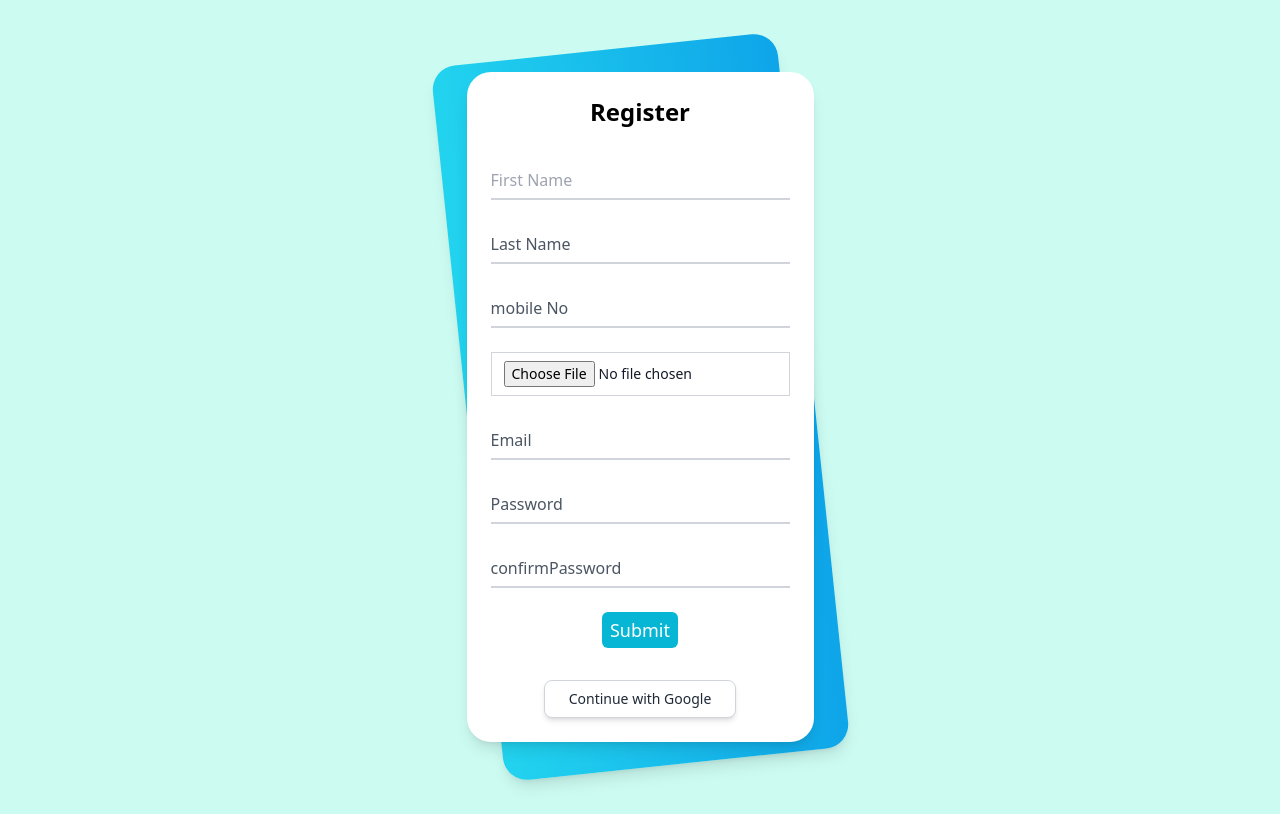
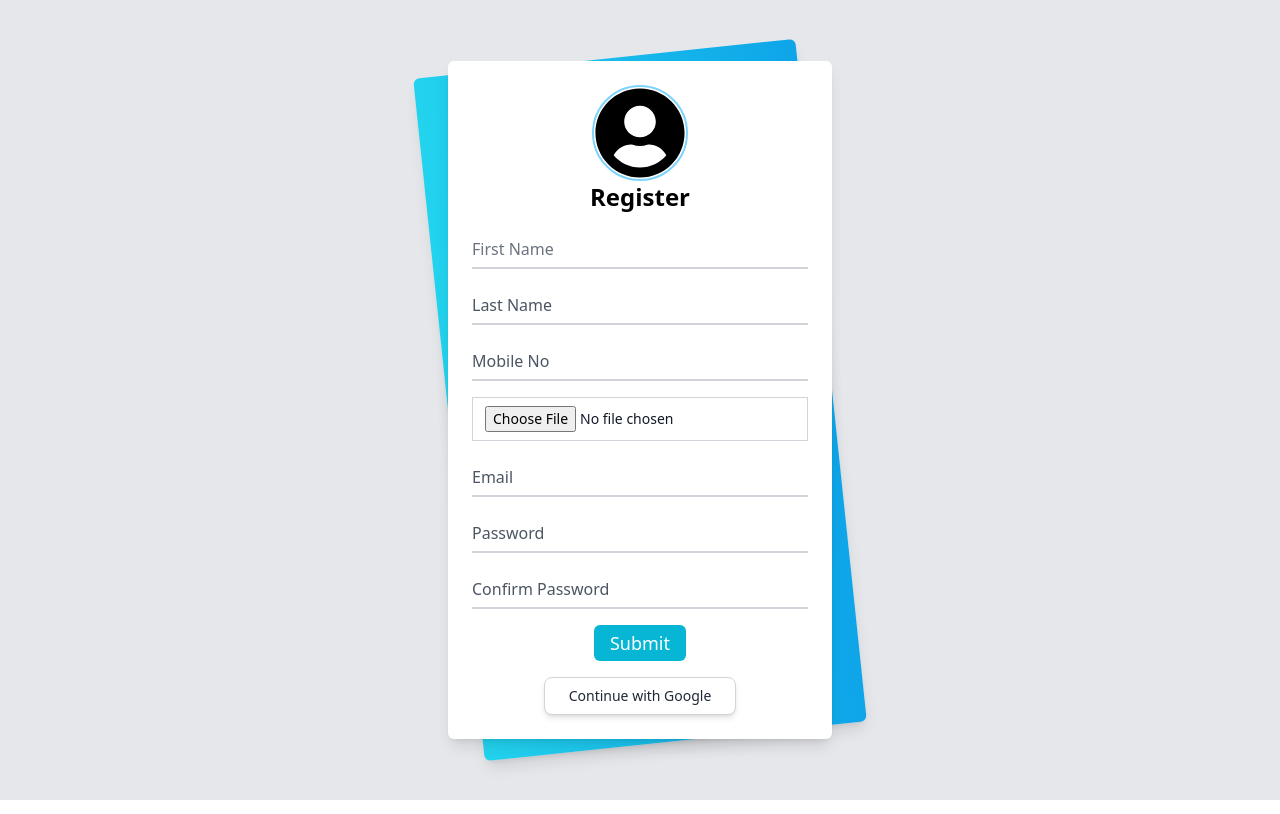
Before and after one commit to vikash-kanauja/React-firebase, a React (Create React App) app: page / in a window 1280 px wide. Built offline with nearby package versions, Linux system fonts and the light colour scheme; no server answers.

Commit message:
implement firebase API and all use information and image are store in firebase db

```diff
--- a/src/App.js
+++ b/src/App.js
@@ -1,10 +1,13 @@
-
-import RegisterPage from "./pages/Register"
-
+import { Route, Routes } from "react-router-dom";
+import Home from "./pages/Home";
+import Register from "./pages/Register"
 function App() {
   return (
     <div className="App">
-         <RegisterPage />
+      <Routes>
+        <Route path="/home" element={<Home />} />
+        <Route path="/" element={<Register />} />
+      </Routes>
     </div>
   );
 }
--- a/src/firebase/firebaseConfig.js
+++ b/src/firebase/firebaseConfig.js
@@ -1,14 +1,19 @@
 import { initializeApp } from "firebase/app";
 import { getAuth } from "firebase/auth";
+import { getFirestore } from "firebase/firestore";
+import { getStorage } from "firebase/storage";
+
 const firebaseConfig = {
   apiKey: process.env.REACT_APP_API_KEY,
   authDomain: process.env.REACT_APP_AUTH_DOMAIN,
   projectId: process.env.REACT_APP_PROJECT_ID,
   storageBucket: process.env.REACT_APP_STORAGE_BUCKET,
   messagingSenderId: process.env.REACT_APP_MESSAGING_SENDER_ID,
-  appId: process.env.REACT_APP_APP_ID
+  appId: process.env.REACT_APP_APP_ID,
+  measurementId: process.env.REACT_APP_MEASUREMENTID
 };
 
-// Initialize Firebase
 const app = initializeApp(firebaseConfig);
 export const auth = getAuth(app);
+export const imageStorage = getStorage(app);
+export const db = getFirestore(app)
--- a/src/index.js
+++ b/src/index.js
@@ -1,14 +1,15 @@
 import React from 'react';
-import { Provider } from 'react-redux';
 import ReactDOM from 'react-dom/client';
 import './index.css';
 import App from './App';
+import { Provider } from 'react-redux';
 import { store } from './redux/store';
+import { HashRouter } from 'react-router-dom';
 const root = ReactDOM.createRoot(document.getElementById('root'));
 root.render(
-  <React.StrictMode>
-    <Provider store ={store} >
-    <App />
+  <HashRouter>
+    <Provider store={store}>
+      <App />
     </Provider>
-  </React.StrictMode>
+  </HashRouter>
 );
--- /dev/null
+++ b/src/pages/Home.js
@@ -0,0 +1,31 @@
+import React from 'react';
+import { signOut } from "firebase/auth";
+import { auth } from '../firebase/firebaseConfig';
+import { useNavigate } from 'react-router-dom';
+
+const Home = () => {
+  const navigate = useNavigate();
+  const handleLogout = async () => {
+    try {
+      signOut(auth)
+      navigate("/");
+      console.log("Signed out successfully")
+    }
+    catch (error) {
+    }
+  }
+  return (
+    <nav>
+      <p>
+        Welcome Home
+      </p>
+      <div>
+        <button onClick={handleLogout}>
+          Logout
+        </button>
+      </div>
+    </nav>
+  )
+}
+
+export default Home;
--- a/src/pages/Register.js
+++ b/src/pages/Register.js
@@ -1,8 +1,10 @@
 import React, { useState } from "react";
-import { useDispatch } from "react-redux";
-import signupUser from "../redux/reducer/authReducer"
+import { useDispatch, useSelector } from "react-redux";
+import { signupUser, storeUserData } from "../redux/reducer/authReducer"
+import { useNavigate } from "react-router-dom";
+import { FaUserCircle } from "react-icons/fa";
 
-const RegisterPage = () => {
+const Register = () => {
   const [formData, setFormData] = useState({
     firstName: "",
     lastName: "",
@@ -12,64 +14,179 @@ const RegisterPage = () => {
     password: "",
     confirmPassword: "",
   });
-
+  const navigate = useNavigate();
   const dispatch = useDispatch();
 
+  const { loading } = useSelector(state => state.auth)
   const handleChange = (e) => {
     setFormData({ ...formData, [e.target.name]: e.target.value });
   };
 
   const handlePhotoChange = (e) => {
-        setFormData({ ...formData, profilePhoto: e.target.files[0] });
+    setFormData({
+      ...formData, profilePhoto: e.target.files[0],
+    });
   };
 
   const handleSubmit = async (e) => {
     e.preventDefault();
-        const res = await dispatch(signupUser(formData));
-        console.log(res);
+    const res = await dispatch(signupUser({ email: formData.email, password: formData.password }));
+    const userId = res.payload.uid
+    if (userId) {
+      await dispatch(storeUserData({ userId, formData }))
+    }
+    navigate("/home");
   };
-
   return (
-        <div className="min-h-screen bg-gray-100 py-6 flex flex-col justify-center sm:py-12 bg-teal-100">
-            <div className="relative py-6 md:max-w-xl sm:mx-auto">
-                <div className="absolute inset-0 bg-gradient-to-r from-cyan-400 to-sky-500 shadow-lg transform -skew-y-6 sm:skew-y-0 sm:-rotate-6 sm:rounded-3xl">
+    <div className="min-h-screen bg-gray-200 py-6 flex flex-col justify-center items-center sm:py-12">
+      <div className="relative py-1 sm:mx-auto sm:w-6/12 md:w-[50%] lg:w-[40%] xl:w-[30%] 2xl:w-[25%]">
+        <div className="absolute inset-0 bg-gradient-to-r from-cyan-400 to-sky-500 shadow-lg transform -skew-y-6 sm:skew-y-0 sm:-rotate-6 sm:rounded-md"></div>
+        <div className="relative px-8 py-10 2xl:px-8 2xl:py-12 bg-white shadow-lg sm:rounded-md sm:p-6">
+          <div className="max-w-md mx-auto">
+          <div className="flex justify-center">
+              {formData.profilePhoto ? (
+                <img className="w-16 h-16 md:w-16 md:h-16 lg:w-20 lg:h-20 xl:w-24 xl:h-24  rounded-full border-2 border-sky-300" src={URL.createObjectURL(formData.profilePhoto)} alt="Profile Preview" />
+              ):<FaUserCircle className="w-16 h-16 md:w-16 md:h-16 lg:w-20 lg:h-20 xl:w-24 xl:h-24  rounded-full border-2 border-sky-300"/>}
             </div>
-                <div className="relative px-8 py-10 bg-white shadow-lg sm:rounded-3xl sm:p-6">
-                    <div className="max-w-md mx-auto">
             <div>
               <h1 className="text-2xl font-bold text-center">Register</h1>
             </div>
+
             <div className="divide-y divide-gray-200">
-                            <div className="py-8 text-base leading-6 space-y-6 text-gray-700 sm:text-lg sm:leading-7">
-                                <div className="relative">
-                                    <input autoComplete="off" id="firstName" type="text" name="firstName" placeholder="First Name" value={formData.firstName} onChange={handleChange} className="peer placeholder-transparent h-10 w-full border-b-2 border-gray-300 text-gray-900 focus:outline-none focus:borer-rose-600" />
-                                    <label htmlFor="firstName" className="absolute left-0 -top-3.5 text-gray-400 text-sm peer-placeholder-shown:text-base peer-placeholder-shown:text-gray-440 peer-placeholder-shown:top-2 transition-all peer-focus:-top-3.5 peer-focus:text-gray-600 peer-focus:text-sm">First Name</label>
+              <div className="py-4 text-base leading-6 space-y-4 text-gray-700 sm:text-lg sm:leading-7">
+                <div className="relative mt-0">
+                  <input
+                    autoComplete="off"
+                    id="firstName"
+                    type="text"
+                    name="firstName"
+                    placeholder="First Name"
+                    value={formData.firstName}
+                    onChange={handleChange}
+                    className="peer placeholder-transparent h-10 w-full border-b-2 border-gray-300 text-gray-900 focus:outline-none focus:border-green-600"
+                  />
+                  <label
+                    htmlFor="firstName"
+                    className="absolute left-0 -top-3.5 text-gray-500 text-sm peer-placeholder-shown:text-base peer-placeholder-shown:text-gray-440 peer-placeholder-shown:top-2 transition-all peer-focus:-top-3.5 peer-focus:text-gray-600 peer-focus:text-[12px]"
+                  >
+                    First Name
+                  </label>
                 </div>
                 <div className="relative">
-                                    <input autoComplete="off" id="LastName" type="text" name="lastName" placeholder="Last Name" value={formData.lastName} onChange={handleChange} className="peer placeholder-transparent h-10 w-full border-b-2 border-gray-300 text-gray-900 focus:outline-none focus:borer-rose-600" />
-                                    <label htmlFor="LastName" className="absolute left-0 -top-3.5 text-gray-600 text-sm peer-placeholder-shown:text-base peer-placeholder-shown:text-gray-440 peer-placeholder-shown:top-2 transition-all peer-focus:-top-3.5 peer-focus:text-gray-600 peer-focus:text-sm">Last Name</label>
+                  <input
+                    autoComplete="off"
+                    id="LastName"
+                    type="text"
+                    name="lastName"
+                    placeholder="Last Name"
+                    value={formData.lastName}
+                    onChange={handleChange}
+                    className="peer placeholder-transparent h-10 w-full border-b-2 border-gray-300 text-gray-900 focus:outline-none focus:border-green-600"
+                  />
+                  <label
+                    htmlFor="LastName"
+                    className="absolute left-0 -top-3.5 text-gray-600 text-sm peer-placeholder-shown:text-base peer-placeholder-shown:text-gray-440 peer-placeholder-shown:top-2 transition-all peer-focus:-top-3.5 peer-focus:text-gray-600 peer-focus:text-sm"
+                  >
+                    Last Name
+                  </label>
                 </div>
                 <div className="relative">
-                                    <input autoComplete="off" id="mobileNo" type="text" name="mobileNo" placeholder="Mobile No." value={formData.mobileNo} onChange={handleChange} className="peer placeholder-transparent h-10 w-full border-b-2 border-gray-300 text-gray-900 focus:outline-none focus:borer-rose-600" />
-                                    <label htmlFor="mobileNo" className="absolute left-0 -top-3.5 text-gray-600 text-sm peer-placeholder-shown:text-base peer-placeholder-shown:text-gray-440 peer-placeholder-shown:top-2 transition-all peer-focus:-top-3.5 peer-focus:text-gray-600 peer-focus:text-sm">mobile No</label>
+                  <input
+                    autoComplete="off"
+                    id="mobileNo"
+                    type="text"
+                    name="mobileNo"
+                    placeholder="Mobile No."
+                    value={formData.mobileNo}
+                    onChange={handleChange}
+                    className="peer placeholder-transparent h-10 w-full border-b-2 border-gray-300 text-gray-900 focus:outline-none focus:border-green-600"
+                  />
+                  <label
+                    htmlFor="mobileNo"
+                    className="absolute left-0 -top-3.5 text-gray-600 text-sm peer-placeholder-shown:text-base peer-placeholder-shown:text-gray-440 peer-placeholder-shown:top-2 transition-all peer-focus:-top-3.5 peer-focus:text-gray-600 peer-focus:text-sm"
+                  >
+                    Mobile No
+                  </label>
                 </div>
                 <div className="relative">
-                                    <input type="file" name="profilePhoto" onChange={handlePhotoChange} className="appearance-none rounded-none relative block w-full px-3 py-2 border border-gray-300 placeholder-gray-500 text-gray-900 focus:outline-none focus:ring-indigo-500 focus:border-indigo-500 focus:z-10 sm:text-sm" />
+                  <input
+                    type="file"
+                    name="profilePhoto"
+                    onChange={handlePhotoChange}
+                    className="appearance-none rounded-none relative block w-full px-3 py-2 border border-gray-300 placeholder-gray-500 text-gray-900 focus:outline-none focus:ring-indigo-500 focus:border-indigo-500 focus:z-10 sm:text-sm"
+                  />
+
                 </div>
                 <div className="relative">
-                                    <input autoComplete="off" id="Email" type="email" name="email" placeholder="Email" value={formData.email} onChange={handleChange} className="peer placeholder-transparent h-10 w-full border-b-2 border-gray-300 text-gray-900 focus:outline-none focus:borer-rose-600" />
-                                    <label htmlFor="Email" className="absolute left-0 -top-3.5 text-gray-600 text-sm peer-placeholder-shown:text-base peer-placeholder-shown:text-gray-440 peer-placeholder-shown:top-2 transition-all peer-focus:-top-3.5 peer-focus:text-gray-600 peer-focus:text-sm">Email</label>
+                  <input
+                    autoComplete="off"
+                    id="Email"
+                    type="email"
+                    name="email"
+                    placeholder="Email"
+                    value={formData.email}
+                    onChange={handleChange}
+                    className="peer placeholder-transparent h-10 w-full border-b-2 border-gray-300 text-gray-900 focus:outline-none focus:border-green-600"
+                  />
+                  <label
+                    htmlFor="Email"
+                    className="absolute left-0 -top-3.5 text-gray-600 text-sm peer-placeholder-shown:text-base peer-placeholder-shown:text-gray-440 peer-placeholder-shown:top-2 transition-all peer-focus:-top-3.5 peer-focus:text-gray-600 peer-focus:text-sm"
+                  >
+                    Email
+                  </label>
                 </div>
                 <div className="relative">
-                                    <input autoComplete="off" id="password" type="password" name="password" placeholder="Password" value={formData.password} onChange={handleChange} className="peer placeholder-transparent h-10 w-full border-b-2 border-gray-300 text-gray-900 focus:outline-none focus:borer-rose-600" />
-                                    <label htmlFor="password" className="absolute left-0 -top-3.5 text-gray-600 text-sm peer-placeholder-shown:text-base peer-placeholder-shown:text-gray-440 peer-placeholder-shown:top-2 transition-all peer-focus:-top-3.5 peer-focus:text-gray-600 peer-focus:text-sm">Password</label>
+                  <input
+                    autoComplete="off"
+                    id="password"
+                    type="password"
+                    name="password"
+                    placeholder="Password"
+                    value={formData.password}
+                    onChange={handleChange}
+                    className="peer placeholder-transparent h-10 w-full border-b-2 border-gray-300 text-gray-900 focus:outline-none focus:border-green-600"
+                  />
+                  <label
+                    htmlFor="password"
+                    className="absolute left-0 -top-3.5 text-gray-600 text-sm peer-placeholder-shown:text-base peer-placeholder-shown:text-gray-440 peer-placeholder-shown:top-2 transition-all peer-focus:-top-3.5 peer-focus:text-gray-600 peer-focus:text-sm"
+                  >
+                    Password
+                  </label>
                 </div>
                 <div className="relative">
-                                    <input autoComplete="off" id="confirmPassword" type="password" name="confirmPassword" placeholder="Confirm Password" value={formData.confirmPassword} onChange={handleChange} className="peer placeholder-transparent h-10 w-full border-b-2 border-gray-300 text-gray-900 focus:outline-none focus:borer-rose-600" />
-                                    <label htmlFor="confirmPassword" className="absolute left-0 -top-3.5 text-gray-600 text-sm peer-placeholder-shown:text-base peer-placeholder-shown:text-gray-440 peer-placeholder-shown:top-2 transition-all peer-focus:-top-3.5 peer-focus:text-gray-600 peer-focus:text-sm">confirmPassword</label>
+                  <input
+                    autoComplete="off"
+                    id="confirmPassword"
+                    type="password"
+                    name="confirmPassword"
+                    placeholder="Confirm Password"
+                    value={formData.confirmPassword}
+                    onChange={handleChange}
+                    className="peer placeholder-transparent h-10 w-full border-b-2 border-gray-300 text-gray-900 focus:outline-none focus:border-green-600"
+                  />
+                  <label
+                    htmlFor="confirmPassword"
+                    className="absolute left-0 -top-3.5 text-gray-600 text-sm peer-placeholder-shown:text-base peer-placeholder-shown:text-gray-440 peer-placeholder-shown:top-2 transition-all peer-focus:-top-3.5 peer-focus:text-gray-600 peer-focus:text-sm"
+                  >
+                    Confirm Password
+                  </label>
                 </div>
                 <div className="relative text-center">
-                                    <button className="bg-cyan-500 text-white rounded-md px-2 py-1" onClick={handleSubmit}>Submit</button>
+                  <button
+                    className=" bg-cyan-500 text-white rounded-md px-4 py-1 "
+                    onClick={handleSubmit}
+                  >
+                    {loading ? (
+                      <div className="flex items-center px-4 py-1">
+                        <div className="relative w-5 h-5">
+                          <div className="w-full h-full rounded-full absolute "></div>
+                          <div className="w-full h-full rounded-full animate-spin absolute border-4 border-solid border-black border-t-transparent"></div>
+                        </div>
+                      </div>
+                    ) : (
+                      "Submit"
+                    )}
+                  </button>
                 </div>
               </div>
             </div>
@@ -79,11 +196,10 @@ const RegisterPage = () => {
               <span>Continue with Google</span>
             </button>
           </div>
-
         </div>
       </div>
     </div>
   );
 };
 
-export default RegisterPage;
+export default Register;
```
Also changed, not shown: src/redux/reducer/authReducer.js (+26 -3 lines). Lines whose indentation alone changed are shown as unchanged.
